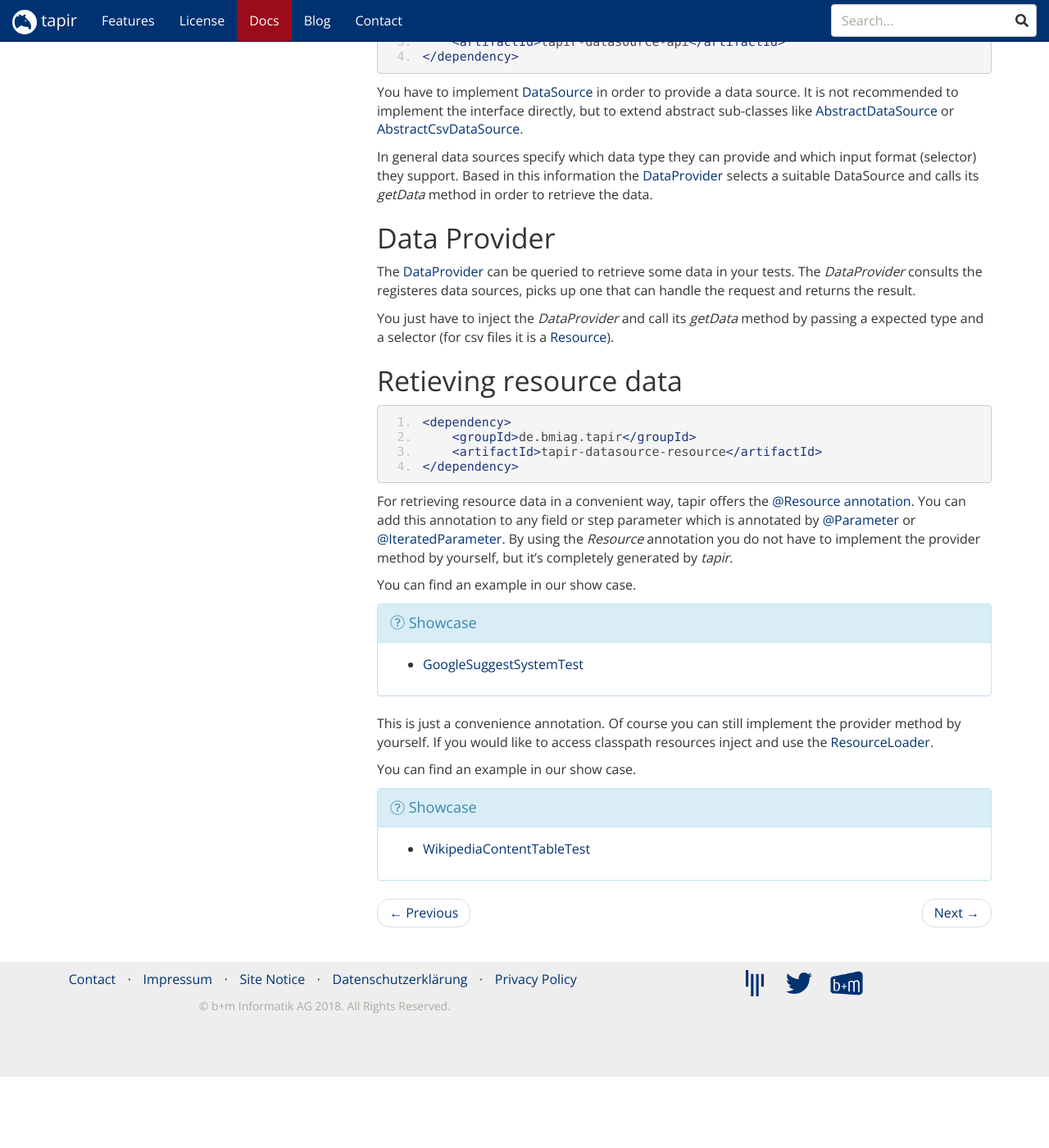
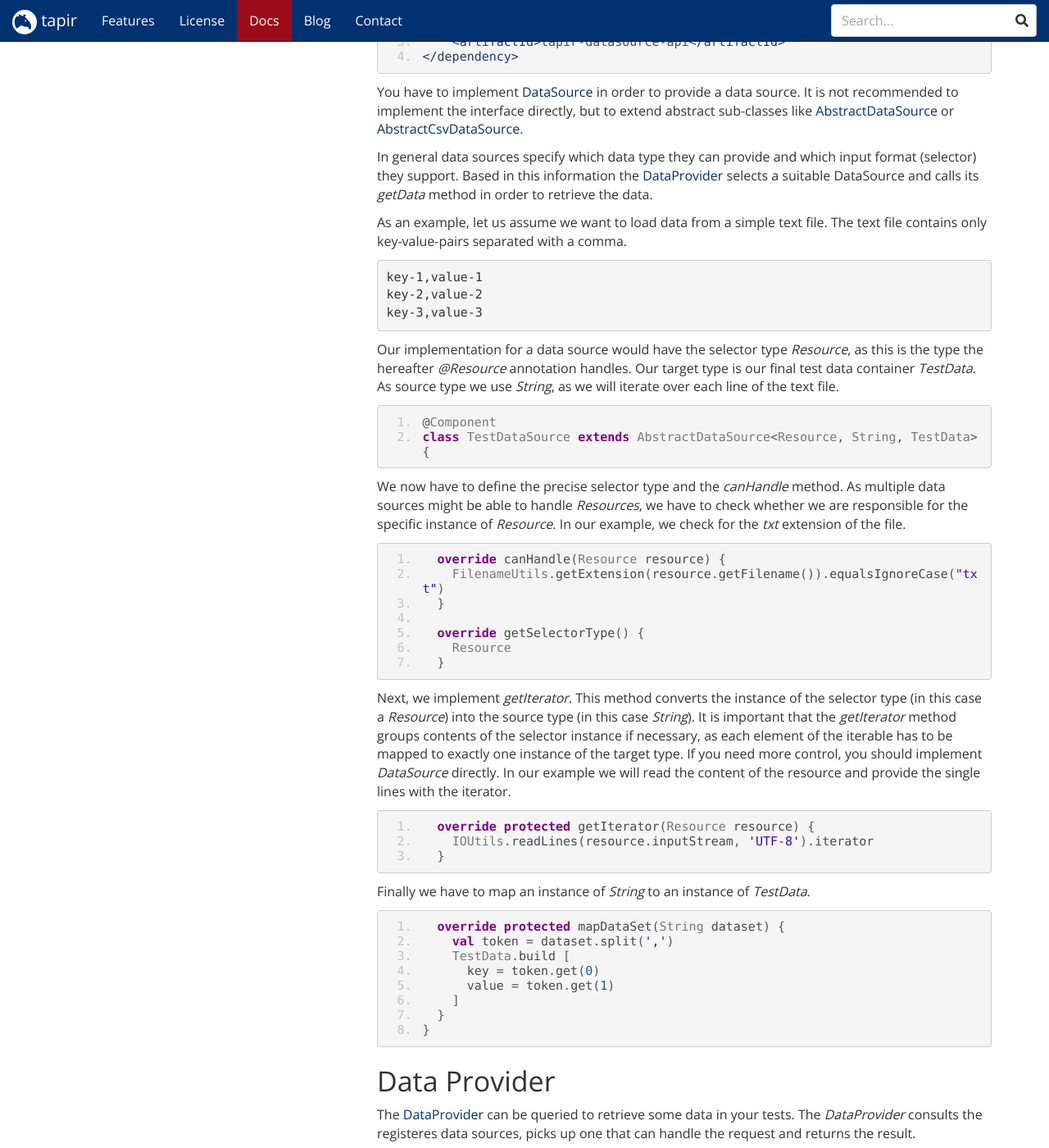
Before and after one commit to tapir-test/tapir-website, a Jekyll site: the page built from _docs/testdata/External_Data_Format.md, in a window 1280 px wide and 1400 px high, scrolled down 700 px. Shown: the whole window at 82% size. Built offline with Jekyll 4.4.1, drawn with Linux system fonts in a browser that asks for light colours; nearby versions of some CDN libraries; comment, search, counter and statistics services are not loaded; before the commit the page ends 2013 px from its top, so only the background shows below that; some of the changed text lies outside the part shown.

Commit message:
Provided more details for the data source chapter.
Signed-off-by: Nils Christian Ehmke <nils-christian.ehmke@bmiag.de>

````diff
--- a/_docs/testdata/External_Data_Format.md
+++ b/_docs/testdata/External_Data_Format.md
@@ -31,12 +31,67 @@ You have to implement [DataSource](https://www.javadoc.io/page/de.bmiag.tapir/ta
 
 In general data sources specify which data type they can provide and which input format (selector) they support. Based in this information the [DataProvider](#data-provider) selects a suitable DataSource and calls its *getData* method in order to retrieve the data.
 
+As an example, let us assume we want to load data from a simple text file. The text file contains only key-value-pairs separated with a comma.
+
+```
+key-1,value-1
+key-2,value-2
+key-3,value-3
+```
+
+Our implementation for a data source would have the selector type *Resource*, as this is the type the hereafter *@Resource* annotation handles. Our target type is our final test data container *TestData*. As source type we use *String*, as we will iterate over each line of the text file.
+
+``` xtend
+@Component
+class TestDataSource extends AbstractDataSource<Resource, String, TestData> {
+```
+
+We now have to define the precise selector type and the *canHandle* method. As multiple data sources might be able to handle *Resources*, we have to check whether we are responsible for the specific instance of *Resource*. In our example, we check for the *txt* extension of the file.
+
+``` xtend
+  override canHandle(Resource resource) {
+    FilenameUtils.getExtension(resource.getFilename()).equalsIgnoreCase("txt")
+  }
+
+  override getSelectorType() {
+    Resource
+  }
+```
+
+Next, we implement *getIterator*. This method converts the instance of the selector type (in this case a *Resource*) into the source type (in this case *String*). It is important that the *getIterator* method groups contents of the selector instance if necessary, as each element of the iterable has to be mapped to exactly one instance of the target type. If you need more control, you should implement *DataSource* directly. In our example we will read the content of the resource and provide the single lines with the iterator.
+
+``` xtend
+  override protected getIterator(Resource resource) {
+    IOUtils.readLines(resource.inputStream, 'UTF-8').iterator
+  }
+```
+
+Finally we have to map an instance of *String* to an instance of *TestData*.
+
+``` xtend
+  override protected mapDataSet(String dataset) {
+    val token = dataset.split(',')
+    TestData.build [
+      key = token.get(0)
+      value = token.get(1)
+    ]
+  }
+}
+```
+
 ## Data Provider
 The [DataProvider](https://www.javadoc.io/page/de.bmiag.tapir/tapir/latest/de/bmiag/tapir/datasource/api/DataProvider.html) can be queried to retrieve some data in your tests. The *DataProvider* consults the registeres data sources, picks up one that can handle the request and returns the result.
 
-You just have to inject the *DataProvider* and call its *getData* method by passing a expected type and a selector (for csv files it is a [Resource](https://docs.spring.io/spring-framework/docs/current/javadoc-api/org/springframework/core/io/Resource.html)).
+You just have to inject the *DataProvider* and call its *getData* method by passing the selector type and a selector (for csv files it is a [Resource](https://docs.spring.io/spring-framework/docs/current/javadoc-api/org/springframework/core/io/Resource.html)).
 
-## Retieving resource data
+As our example datasource is a bean in the Spring context, we can now use the *DataProvider* to read our text files. The *DataProvider* will use the requested selector type and the concrete selector to find a suitable datasource.
+
+``` xtend
+val resource = resourceLoader.getResource("testdata.txt")
+dataProvider.getData(Resource.class, resource)
+```
+
+## Retrieving resource data
 
 ``` xml
 <dependency>
@@ -47,7 +102,15 @@ You just have to inject the *DataProvider* and call its *getData* method by pass
 For retrieving resource data in a convenient way, tapir offers the [@Resource annotation](https://www.javadoc.io/page/de.bmiag.tapir/tapir/latest/de\bmiag\tapir\datasource\resource\annotations\Resource.html). You can add this annotation to any field or step parameter which is annotated by [@Parameter](https://www.javadoc.io/page/de.bmiag.tapir/tapir/latest/de/bmiag/tapir/execution/annotations/parameter/Parameter.html) or
 [@IteratedParameter](https://www.javadoc.io/page/de.bmiag.tapir/tapir/latest/de/bmiag/tapir/execution/annotations/parameter/IteratedParameter.html). By using the *Resource* annotation you do not have to implement the provider method by yourself, but it's completely generated by <i>tapir</i>.
 
-You can find an example in our show case.
+For our above example, one could now retrieve the test data with the following code.
+
+``` xtend
+@IteratedParameter
+@Resource('testdata.txt')
+TestData testData
+```
+
+You can find a more complete example in our show case.
 
 <div class="panel panel-info">
   <div class="panel-heading">
````
Also changed, not shown: Gemfile.lock (deleted), 1 other file.
